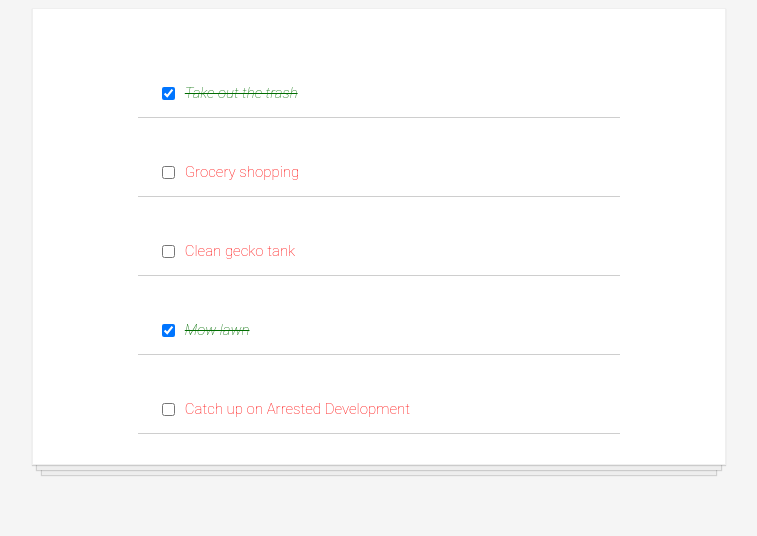
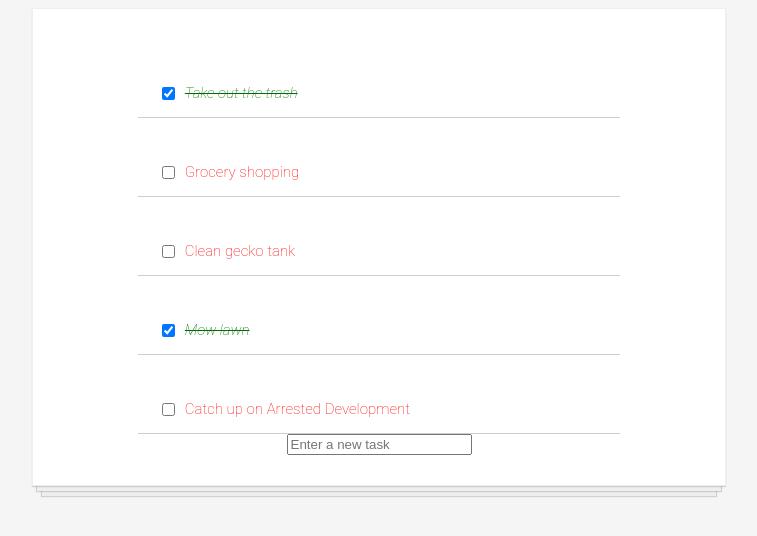
Before and after one commit to ilcanseco/ToDoList, a React (Create React App) app: page / in a window 1280 px wide. Shown: the top 536 px of the page, without its empty margins (261-1018 px from the left). Built offline with nearby package versions, Linux system fonts and the light colour scheme.

Commit message:
Added a textbox

```diff
--- a/src/App.js
+++ b/src/App.js
@@ -11,6 +11,7 @@ class App extends Component {
       todos: todosData
     };
     this.handleChange = this.handleChange.bind(this);
+    this.handleKeyDown = this.handleKeyDown.bind(this);
   }
 
   handleChange(id) {
@@ -27,12 +28,36 @@ class App extends Component {
     });
   }
 
+  handleKeyDown = e => {
+    if (e.key === "Enter") {
+      this.setState({
+        todos: [this.state.todos, this.makeItem()]
+      });
+      console.log(this.state.todos);
+    }
+  };
+
   render() {
     const todoItems = this.state.todos.map(item => (
       <ToDoItem key={item.id} item={item} handleChange={this.handleChange} />
     ));
 
-    return <div className="todo-list">{todoItems}</div>;
+    return (
+      <div className="todo-list">
+        {todoItems}
+        {
+          <form>
+            <input
+              className="text-box"
+              type="text"
+              placeholder="Enter a new task"
+              value={this.state.text}
+              onKeyDown={this.handleKeyDown}
+            />
+          </form>
+        }
+      </div>
+    );
   }
 }
 
```
